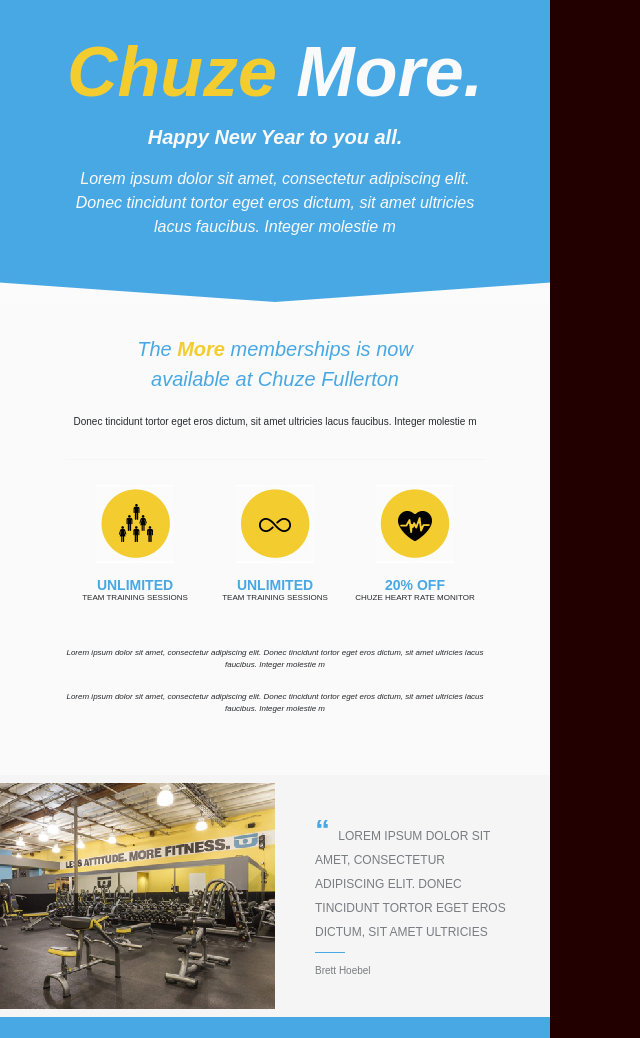
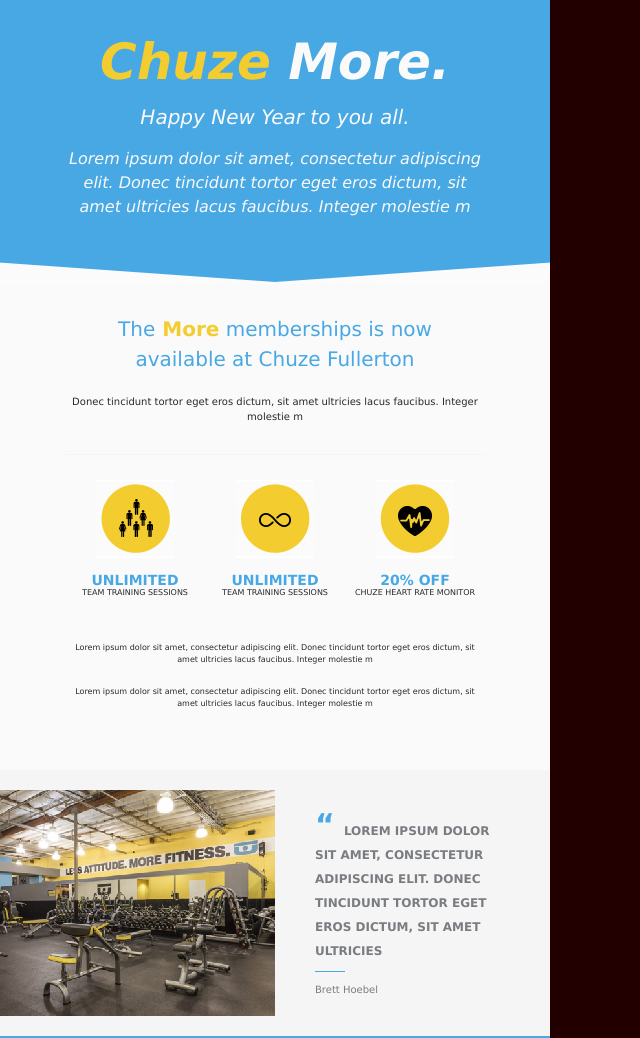
Before and after one commit to nick-rick-interactive/Email_Template, a website: page dev/jade/index.jade in a window 1280 px wide. Shown: the part 83-1121 px from the top of the page, without its empty margins (0-640 px from the left). Drawn offline with nearby package versions, Linux system fonts and the light colour scheme; files that its build step writes are made by us from their sources; files whose address does not match are found by name.

Commit message:
removed font-face

```diff
--- a/dev/jade/index.jade
+++ b/dev/jade/index.jade
@@ -39,8 +39,6 @@
 
         title= "Chuze Email Template"
 
-        link(href = '#{fontsCSS}',rel='stylesheet',type='text/css')/
-        link(href = '../_assets/fonts/stylesheet.css',rel='stylesheet',type='text/css')/
         link(href = 'css/main.css', rel = 'stylesheet')/
 
     body
--- a/dev/sass/stylesheet.scss
+++ b/dev/sass/stylesheet.scss
@@ -14,12 +14,14 @@
 $grey: #6e7277;
 $darkGrey: #32353a;
 
-$f-black: 'flexoblack', Arial, sans-serif;
-$f-blacki: "flexoblack_italic", Arial, sans-serif;
-$f-bold: "flexobold", Arial, sans-serif;
-$f-boldi: "flexobold_italic", Arial, sans-serif;
-$f-medium: "flexomedium", Arial, sans-serif;
-$f-mediumi: "flexomedium_italic", Arial, sans-serif;
+$font: Verdana, sans-serif;
+
+@mixin useFont($weight:300, $style:normal){
+  font-weight: $weight;
+  font-family: $font;
+  font-style: $style;
+}
+
 
 /**
  JADE MIXINS
@@ -63,8 +65,7 @@
   position: relative;
   display: block;
   width:550px;
-  font-family: $f-medium;
-  font-style: italic;
+  @include useFont(300);
 
   #topBar{
     height:30px;
@@ -113,9 +114,9 @@
 
     h1{
       color:$white;
-      font-size: 70px;
+      font-size: 50px;
       margin: 0 0 20px 0;
-      font-family: $f-boldi;
+      @include useFont(700,italic);
 
       strong{
         color: $orange;
@@ -125,7 +126,7 @@
     h3{
       color: $white;
       font-size: 20px;
-      font-family: $f-mediumi;
+      @include useFont(300,italic);
       margin: 0 0 20px 0;
     }
 
@@ -133,7 +134,7 @@
       color: $white;
       font-size: 16px;
       line-height: 1.5;
-      font-family: $f-mediumi;
+      @include useFont(300,italic);
     }
   }
 
@@ -199,7 +200,7 @@
         text-transform: uppercase;
         font-size: 14px;
         margin: 0 0 2px 0;
-        font-family: $f-bold;
+        @include useFont(700);
         display: block;
       }
 
@@ -251,7 +252,7 @@
         text-transform: uppercase;
         font-size: 12px;
         line-height: 2;
-        font-family: $f-bold;
+        @include useFont(700);
 
         strong{
           font-size: 30px;
--- a/dev/vars.json
+++ b/dev/vars.json
@@ -1,5 +1,4 @@
 {
   "name":"Chuze Email 1-16",
-  "imageUrl": "http://www.empatheticdesigns.com/email_tests/Chuze_1-16",
-  "fontsCSS": "http://www.empatheticdesigns.com/email_tests/Chuze_1-16/fonts/stylesheet.css"
+  "imageUrl": "http://www.empatheticdesigns.com/email_tests/Chuze_1-16"
 }
--- a/package.json
+++ b/package.json
@@ -1,6 +1,7 @@
 {
   "devDependencies": {
     "apache-server-configs": "2.14.0",
+    "beepbeep": "^1.2.0",
     "browser-sync": "^2.11.1",
     "del": "^1.1.1",
     "fs": "0.0.2",
@@ -16,6 +17,7 @@
     "gulp-plumber": "^1.0.1",
     "gulp-rename": "^1.2.0",
     "gulp-sass": "^2.1.1",
+    "gulp-util": "^3.0.7",
     "gulp-zip": "^3.0.2",
     "htmlstrip-native": "^0.1.3",
     "imagemin-jpegtran": "^4.3.2",
--- a/prod/css/main.css
+++ b/prod/css/main.css
@@ -52,8 +52,9 @@
   position: relative;
   display: block;
   width: 550px;
-  font-family: "flexomedium", Arial, sans-serif;
-  font-style: italic; }
+  font-weight: 300;
+  font-family: Verdana, sans-serif;
+  font-style: normal; }
   #main #topBar {
     height: 30px;
     background-color: #32353a;
@@ -81,21 +82,27 @@
     background-color: #48a8e4; }
     #main #section1 h1 {
       color: #fafafa;
-      font-size: 70px;
+      font-size: 50px;
       margin: 0 0 20px 0;
-      font-family: "flexobold_italic", Arial, sans-serif; }
+      font-weight: 700;
+      font-family: Verdana, sans-serif;
+      font-style: italic; }
       #main #section1 h1 strong {
         color: #f3cc2f; }
     #main #section1 h3 {
       color: #fafafa;
       font-size: 20px;
-      font-family: "flexomedium_italic", Arial, sans-serif;
+      font-weight: 300;
+      font-family: Verdana, sans-serif;
+      font-style: italic;
       margin: 0 0 20px 0; }
     #main #section1 p {
       color: #fafafa;
       font-size: 16px;
       line-height: 1.5;
-      font-family: "flexomedium_italic", Arial, sans-serif; }
+      font-weight: 300;
+      font-family: Verdana, sans-serif;
+      font-style: italic; }
   #main #topDivide {
     height: 25px; }
     #main #topDivide img {
@@ -140,7 +147,9 @@
         text-transform: uppercase;
         font-size: 14px;
         margin: 0 0 2px 0;
-        font-family: "flexobold", Arial, sans-serif;
+        font-weight: 700;
+        font-family: Verdana, sans-serif;
+        font-style: normal;
         display: block; }
       #main #section3 .circBlock p {
         color: #26292d;
@@ -176,7 +185,9 @@
         text-transform: uppercase;
         font-size: 12px;
         line-height: 2;
-        font-family: "flexobold", Arial, sans-serif; }
+        font-weight: 700;
+        font-family: Verdana, sans-serif;
+        font-style: normal; }
         #main #section5 .br p strong {
           font-size: 30px;
           color: #48a8e4;
```
Also changed, not shown: gulpfile.js (+17 -1 lines), prod/preview.html (+1 -1 lines), prod/template/template.html (+1 -1 lines), prod/index.html.
